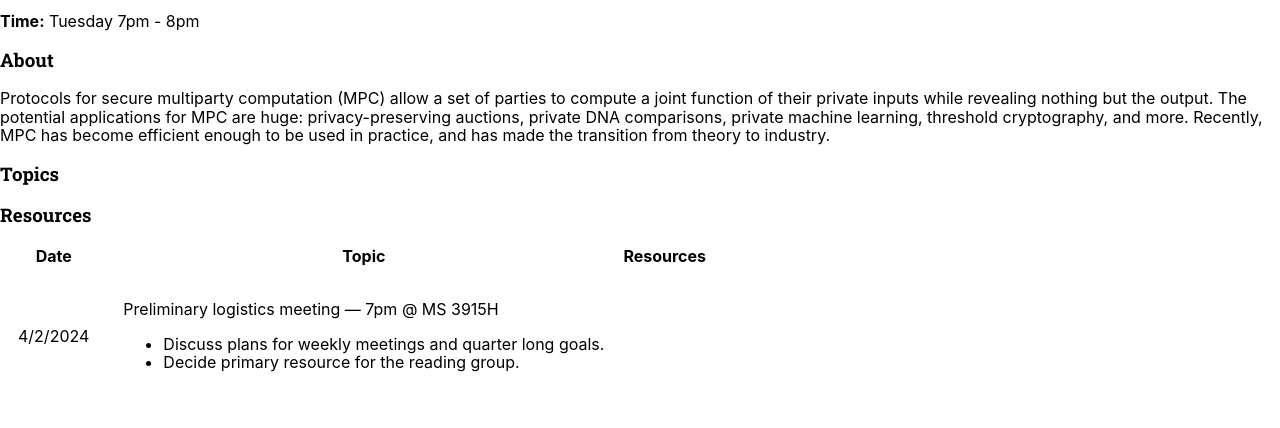
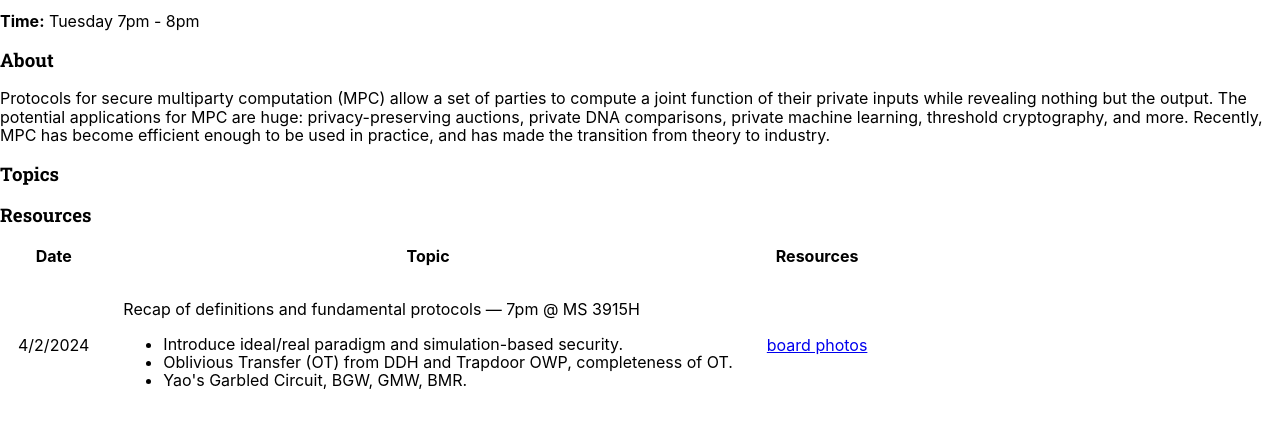
Before and after one commit to Theory-UCLA/Theory-UCLA.github.io, a plain HTML site: page reading-groups/spring24.html in a window 1280 px wide. Shown: the part 102-530 px from the top of the page. Drawn offline with nearby package versions, Linux system fonts and the light colour scheme.

Commit message:
updated with april 2 meeting, added homepage favicon

```diff
--- a/reading-groups/spring24.html
+++ b/reading-groups/spring24.html
@@ -86,19 +86,19 @@
                   <td>4/2/2024</td>
                   <td>
                     <p>
-                      Preliminary logistics meeting — 7pm @ MS 3915H
+                      Recap of definitions and fundamental protocols — 7pm @ MS 3915H
                     </p>
                     <ul>
                       <li>
-                        Discuss plans for weekly meetings and quarter long
-                        goals.
+                        Introduce ideal/real paradigm and simulation-based security.
                       </li>
                       <li>
-                        Decide primary resource for the reading group.
+                        Oblivious Transfer (OT) from DDH and Trapdoor OWP, completeness of OT.
                       </li>
+                      <li>Yao's Garbled Circuit, BGW, GMW, BMR.</li>
                     </ul>
                   </td>
-                  <td></td>
+                  <td><a href="../notes/spring24/theory1.pdf">board photos</a></td>
                 </tr>
 
                 <!-- <tr>
```
Also changed, not shown: index.html (+1 -0 lines), reading-groups/index.html (+1 -0 lines), 2 other files.
